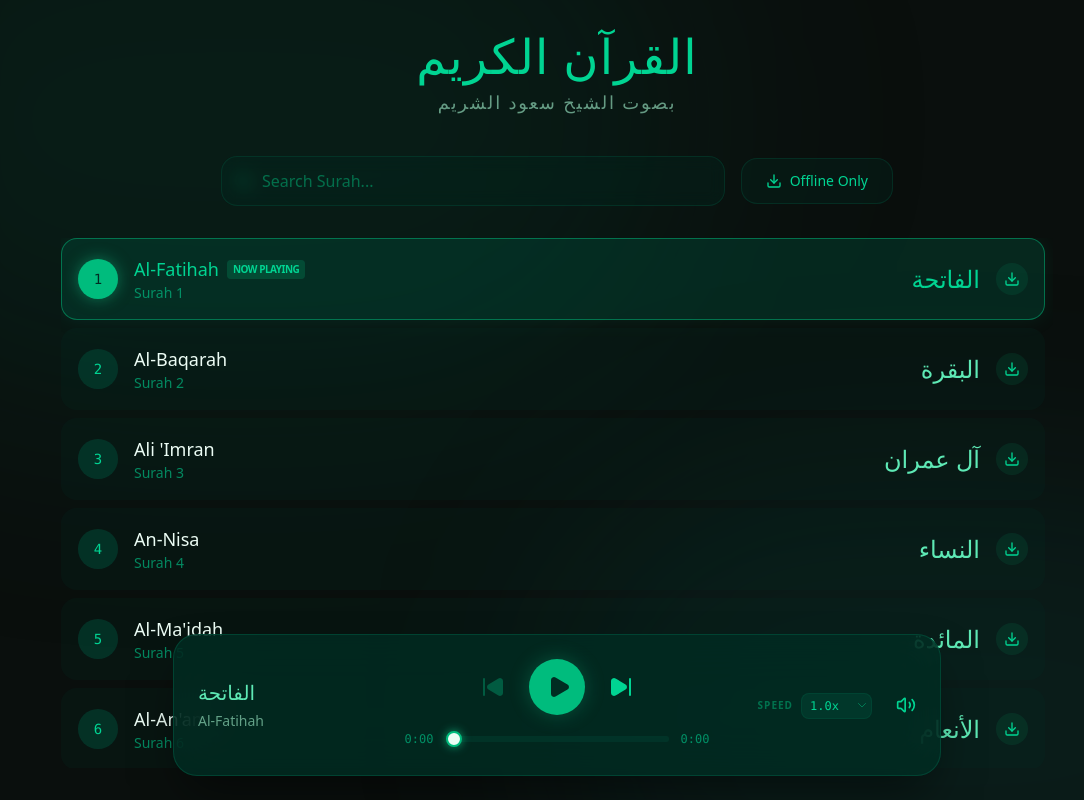
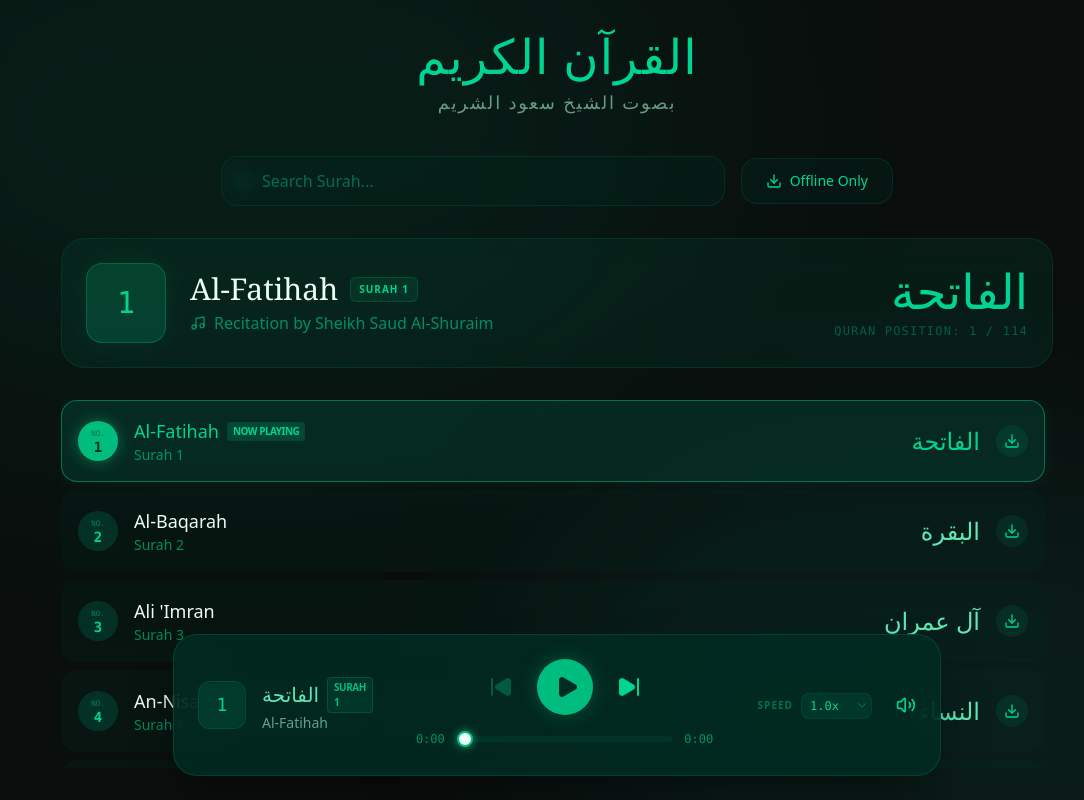
Before and after one commit to milyes/MPLAYER-islam, a React (Vite) app: page / in a window 1280 px wide. Shown: the whole page, without its empty margins (83-1167 px from the left). Built offline with nearby package versions, Linux system fonts and the light colour scheme.

Commit message:
feat: Add featured surah display
Introduce a visually appealing section to showcase information about the currently selected surah, enhancing user experience and context.

```diff
--- a/src/App.tsx
+++ b/src/App.tsx
@@ -40,7 +40,7 @@ export default function App() {
   const [showDownloadedOnly, setShowDownloadedOnly] = useState(false);
   const [downloadedSurahs, setDownloadedSurahs] = useState<Set<number>>(new Set());
   const [downloadingSurahs, setDownloadingSurahs] = useState<Set<number>>(new Set());
-  const [audioSrc, setAudioSrc] = useState('');
+  const [audioSrc, setAudioSrc] = useState<string | null>(null);
 
   const audioRef = useRef<HTMLAudioElement>(null);
 
@@ -222,13 +222,51 @@ export default function App() {
           </button>
         </div>
 
+        {/* Featured Surah Info */}
+        <motion.div
+          initial={{ opacity: 0, y: 20 }}
+          animate={{ opacity: 1, y: 0 }}
+          key={currentSurah.id}
+          className="mb-8 p-6 rounded-3xl bg-emerald-900/20 border border-emerald-800/30 backdrop-blur-md flex flex-col md:flex-row items-center justify-between gap-6"
+        >
+          <div className="flex items-center space-x-6">
+            <div className="w-20 h-20 rounded-2xl bg-emerald-500/20 border border-emerald-500/30 flex items-center justify-center text-3xl font-mono text-emerald-400 shadow-[0_0_30px_rgba(16,185,129,0.1)]">
+              {currentSurah.id}
+            </div>
+            <div>
+              <div className="flex items-center space-x-3 mb-1">
+                <h2 className="text-3xl font-serif text-emerald-50">{currentSurah.name_english}</h2>
+                <span className="px-2 py-1 rounded-md bg-emerald-500/10 text-emerald-400 text-[10px] font-bold uppercase tracking-widest border border-emerald-500/20">
+                  Surah {currentSurah.id}
+                </span>
+              </div>
+              <p className="text-emerald-400/60 flex items-center space-x-2">
+                <Music className="w-4 h-4" />
+                <span>Recitation by Sheikh Saud Al-Shuraim</span>
+              </p>
+            </div>
+          </div>
+          <div className="text-right">
+            <div className="text-5xl font-serif text-emerald-400 mb-2">
+              {currentSurah.name_arabic}
+            </div>
+            <div className="flex items-center justify-end space-x-4">
+              <div className="text-xs text-emerald-500/40 font-mono uppercase tracking-widest">
+                Quran Position: {currentSurah.id} / 114
+              </div>
+            </div>
+          </div>
+        </motion.div>
+
         {/* Surah List */}
         <div className="flex-1 overflow-y-auto pr-2 pb-32 space-y-2 custom-scrollbar">
             {filteredSurahs.map((surah) => {
               const isActive = currentSurah.id === surah.id;
               return (
-                <motion.button
+                <motion.div
                   key={surah.id}
+                  role="button"
+                  tabIndex={0}
                   whileHover={{
                     scale: 1.01,
                     backgroundColor: 'rgba(6, 78, 59, 0.4)',
@@ -237,7 +275,13 @@ export default function App() {
                   }}
                   whileTap={{ scale: 0.99 }}
                   onClick={() => playSurah(surah)}
-                  className={`w-full flex items-center justify-between p-4 rounded-2xl transition-all border group relative overflow-hidden ${
+                  onKeyDown={(e) => {
+                    if (e.key === 'Enter' || e.key === ' ') {
+                      e.preventDefault();
+                      playSurah(surah);
+                    }
+                  }}
+                  className={`w-full flex items-center justify-between p-4 rounded-2xl transition-all border group relative overflow-hidden cursor-pointer outline-none focus:ring-2 focus:ring-emerald-500/50 ${
                     isActive
                       ? 'bg-emerald-900/40 border-emerald-500/50 shadow-[0_0_20px_rgba(16,185,129,0.1)]'
                       : 'bg-emerald-950/20 border-transparent hover:border-emerald-800/30'
@@ -252,10 +296,15 @@ export default function App() {
                     />
                   )}
                   <div className="flex items-center space-x-4 relative z-10">
-                    <div className={`w-10 h-10 rounded-full flex items-center justify-center font-mono text-sm transition-all ${
+                    <div className={`w-10 h-10 rounded-full flex flex-col items-center justify-center font-mono text-[10px] transition-all ${
                       isActive ? 'bg-emerald-500 text-emerald-950 shadow-[0_0_15px_rgba(16,185,129,0.5)]' : 'bg-emerald-900/50 text-emerald-400 group-hover:bg-emerald-800'
                     }`}>
-                      {isActive && isPlaying ? <PlayingAnimation /> : surah.id}
+                      {isActive && isPlaying ? <PlayingAnimation /> : (
+                        <>
+                          <span className="opacity-50 scale-75">NO.</span>
+                          <span className="text-sm font-bold -mt-1">{surah.id}</span>
+                        </>
+                      )}
                     </div>
                     <div className="text-left">
                       <div className="flex items-center space-x-2">
@@ -305,7 +354,7 @@ export default function App() {
                       )}
                     </div>
                   </div>
-                </motion.button>
+                </motion.div>
               );
             })}
           {filteredSurahs.length === 0 && (
@@ -334,7 +383,7 @@ export default function App() {
           )}
           <audio
             ref={audioRef}
-            src={audioSrc}
+            src={audioSrc || undefined}
             onTimeUpdate={handleTimeUpdate}
             onEnded={playNext}
             onLoadedMetadata={handleTimeUpdate}
@@ -343,9 +392,19 @@ export default function App() {
 
           <div className="flex flex-col md:flex-row items-center gap-4 md:gap-8">
             {/* Current Track Info */}
-            <div className="flex-1 text-center md:text-left w-full">
-              <h2 className="text-xl font-serif text-emerald-300 mb-1">{currentSurah.name_arabic}</h2>
-              <p className="text-sm text-emerald-200/60">{currentSurah.name_english}</p>
+            <div className="flex-1 flex items-center space-x-4 w-full md:w-auto">
+              <div className="hidden sm:flex w-12 h-12 rounded-xl bg-emerald-900/50 border border-emerald-800/50 items-center justify-center text-emerald-400 font-mono text-lg shadow-inner">
+                {currentSurah.id}
+              </div>
+              <div className="flex-1 text-center md:text-left">
+                <div className="flex items-center justify-center md:justify-start space-x-2">
+                  <h2 className="text-xl font-serif text-emerald-300">{currentSurah.name_arabic}</h2>
+                  <span className="text-[10px] bg-emerald-500/10 text-emerald-500 px-1.5 py-0.5 rounded border border-emerald-500/20 uppercase tracking-tighter font-bold">
+                    Surah {currentSurah.id}
+                  </span>
+                </div>
+                <p className="text-sm text-emerald-200/60">{currentSurah.name_english}</p>
+              </div>
             </div>
 
             {/* Controls */}
```
